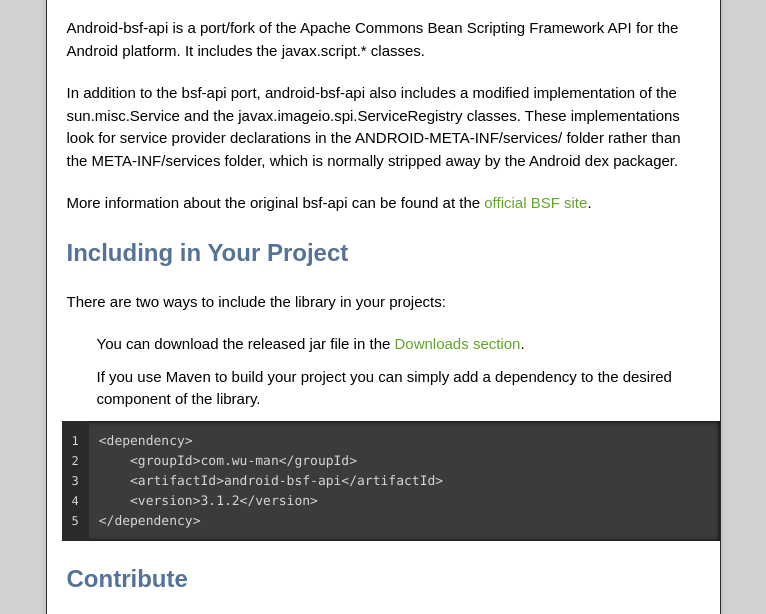
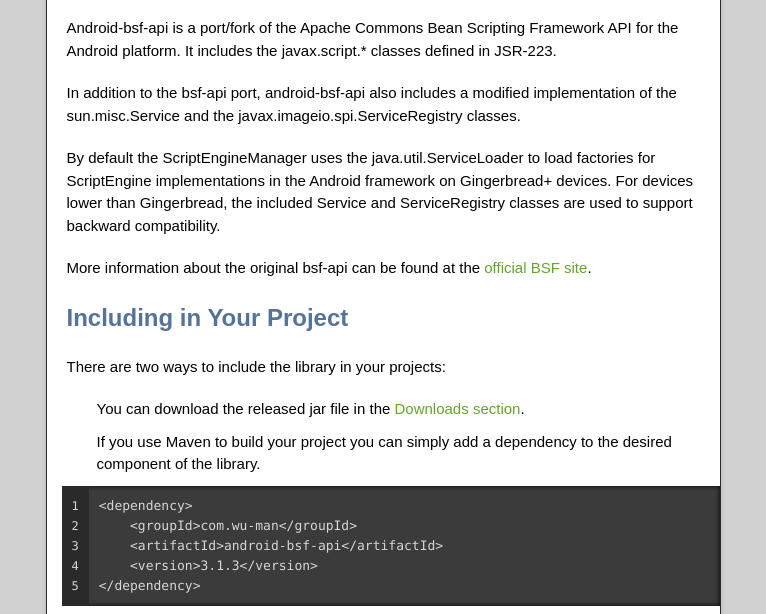
Before and after one commit to wuman/android-bsf-api, a plain HTML site: page index.html in a window 1280 px wide. Shown: the part 326-940 px from the top of the page, without its empty margins (257-1023 px from the left). Drawn offline with nearby package versions, Linux system fonts and the light colour scheme.

```diff
--- a/index.html
+++ b/index.html
@@ -39,13 +39,18 @@
           <h1>ANDROID-BSF-API</h1>
 
 <p>Android-bsf-api is a port/fork of the Apache Commons Bean Scripting Framework
-API for the Android platform. It includes the <code>javax.script.*</code> classes.</p>
+API for the Android platform. It includes the <code>javax.script.*</code> classes defined
+in JSR-223.</p>
 
 <p>In addition to the bsf-api port, android-bsf-api also includes a modified
 implementation of the <code>sun.misc.Service</code> and the <code>javax.imageio.spi.ServiceRegistry</code>
-classes. These implementations look for service provider declarations in the
-<code>ANDROID-META-INF/services/</code> folder rather than the <code>META-INF/services</code> folder,
-which is normally stripped away by the Android <code>dex</code> packager.</p>
+classes.</p>
+
+<p>By default the <code>ScriptEngineManager</code> uses the <code>java.util.ServiceLoader</code> to
+load factories for <code>ScriptEngine</code> implementations in the Android framework on
+Gingerbread+ devices. For devices lower than Gingerbread, the included
+<code>Service</code> and <code>ServiceRegistry</code> classes are used to support backward
+compatibility.</p>
 
 <p>More information about the original bsf-api can be found at the
 <a href="http://commons.apache.org/bsf/">official BSF site</a>.</p>
@@ -63,7 +68,7 @@ the desired component of the library.</p>
 <pre><code>&lt;dependency&gt;
     &lt;groupId&gt;com.wu-man&lt;/groupId&gt;
     &lt;artifactId&gt;android-bsf-api&lt;/artifactId&gt;
-    &lt;version&gt;3.1.2&lt;/version&gt;
+    &lt;version&gt;3.1.3&lt;/version&gt;
 &lt;/dependency&gt;
 </code></pre>
 </li>
```
Also changed, not shown: params.json (+1 -1 lines).
